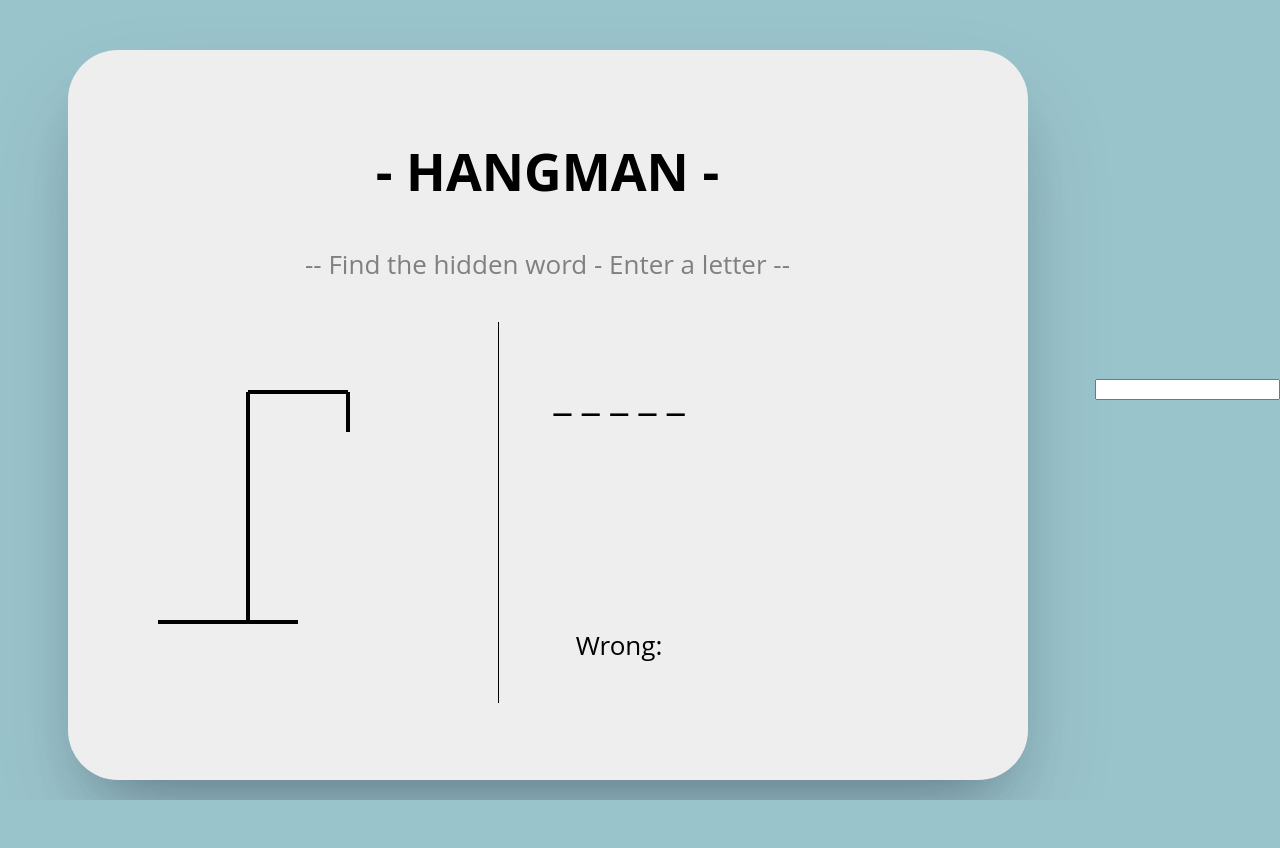
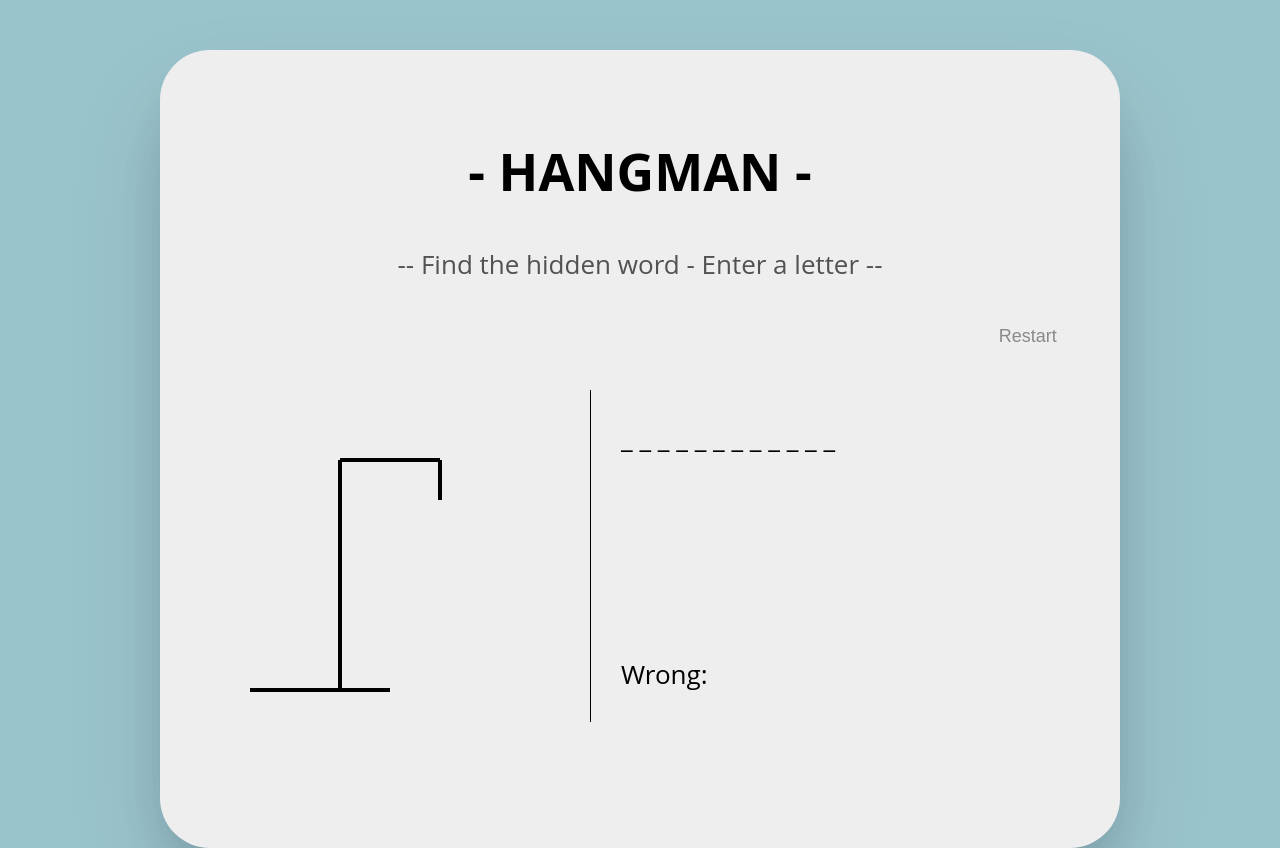
Before and after one commit to peterk6e/hangman, a plain HTML site: page index.html in a window 1280 px wide. Before the commit the page ends 800 px from the top, so only its background shows below. Drawn offline with Linux system fonts and the light colour scheme.

Commit message:
restart button

```diff
--- a/index.html
+++ b/index.html
@@ -23,6 +23,7 @@
       <div class="instruction">
         -- Find the hidden word - Enter a letter --
         <h2 id="message"></h2>
+        <button class="restart" onclick="init()">Restart</button>
       </div>
       <div class="svg-block">
         <svg height="350" width="350">
@@ -54,7 +55,7 @@
         </div>
       </div>
     </div>
-    <input type="text" onkeydown="play()" />
+    <input type="text" onkeydown="play()" hidden/>
     <script src="script.js"></script>
   </body>
 </html>
--- a/script.js
+++ b/script.js
@@ -6,29 +6,38 @@ const rightLeg = document.getElementById("legR");
 const leftLeg = document.getElementById("legL");
 const wrongLettersList = document.getElementById("wrong-letters");
 const hiddenWord = document.getElementById("word");
-const message = document.getElementById('message');
+const message = document.getElementById("message");
 
-
-head.style.visibility = "hidden";
-body.style.visibility = "hidden";
-rightArm.style.visibility = "hidden";
-leftArm.style.visibility = "hidden";
-rightLeg.style.visibility = "hidden";
-leftLeg.style.visibility = "hidden";
-
-const words = ["test", "hello", "world"];
-const word = words[1];
+const words = ["programming", "tomorrow", "asynchronous", "congratulations"];
 const hiddenWordArray = [];
+var word = "";
 const wrongLettersSet = new Set();
 const goodLettersSet = new Set();
 
 init();
 function init() {
+  wrongLettersSet.clear();
+  goodLettersSet.clear();
+  hiddenWordArray.splice(0);
+  hiddenWord.className = "";
+
+  head.style.visibility = "hidden";
+  body.style.visibility = "hidden";
+  rightArm.style.visibility = "hidden";
+  leftArm.style.visibility = "hidden";
+  rightLeg.style.visibility = "hidden";
+  leftLeg.style.visibility = "hidden";
+
+  word = words[Math.floor(Math.random() * words.length)];
   [...word].forEach(() => {
     hiddenWordArray.push("_ ");
   });
+
+  wrongLettersList.innerText = "";
+  message.innerText ="";
   updateWord();
 }
+
 //Play
 document.addEventListener("keydown", (event) => {
   if (isLetter(event) && !isAlreadyTypedLetter(event.key)) {
@@ -67,7 +76,7 @@ function checkEndGame() {
     hiddenWord.innerText = word.toUpperCase();
     hiddenWord.className = "lost";
     message.innerText = "sorry, you lost...";
-  } else if (!hiddenWordArray.includes("_ ")){
+  } else if (!hiddenWordArray.includes("_ ")) {
     hiddenWord.className = "won";
     message.innerText = "Congrats, you win!!";
   }
@@ -108,6 +117,5 @@ function updateSVG() {
       leftLeg.style.visibility = "";
       break;
     default:
-    // code block
   }
 }
--- a/style.css
+++ b/style.css
@@ -33,8 +33,8 @@ line {
 
 .info-block {
   border-left: 1px solid black;
-  text-align: center;
-  padding: 40px;
+  text-align: left;
+  padding: 30px;
   display: inline-block;
 }
 .wrong-letters {
@@ -42,7 +42,7 @@ line {
   padding-top: 200px;
 }
 .word {
-  font-size: 40px;
+  font-size: 30px;
   padding: 5px 15px;
 }
 
@@ -52,15 +52,27 @@ h1 {
 .instruction {
   text-align: center;
   margin: 40px;
-  color: gray;
+  color: rgb(82, 82, 82);
 }
 
 .lost {
-  color: red;
-  font-size: 40px;
+  color: rgb(203, 4, 4);
+  font-size: 30px;
 }
 
 .won {
-  font-size: 40px;
+  font-size: 30px;
   color: green;
 }
+
+.restart {
+    color:rgb(137, 137, 137);
+    border: none;
+    background:none;
+    font-size: 18px;
+    margin-left: 99%;
+}
+
+.restart:hover {
+    text-decoration: underline;
+}
```
